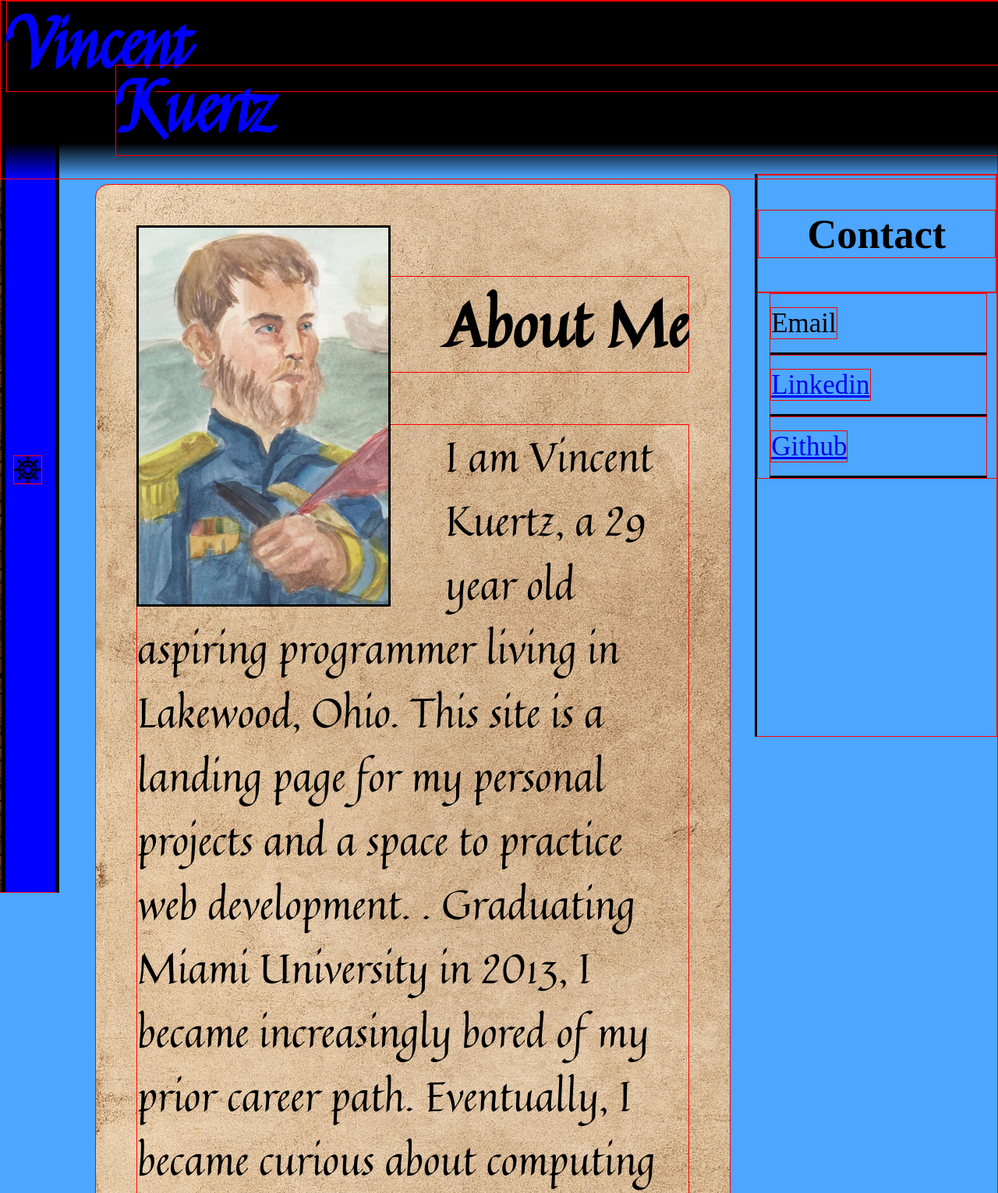
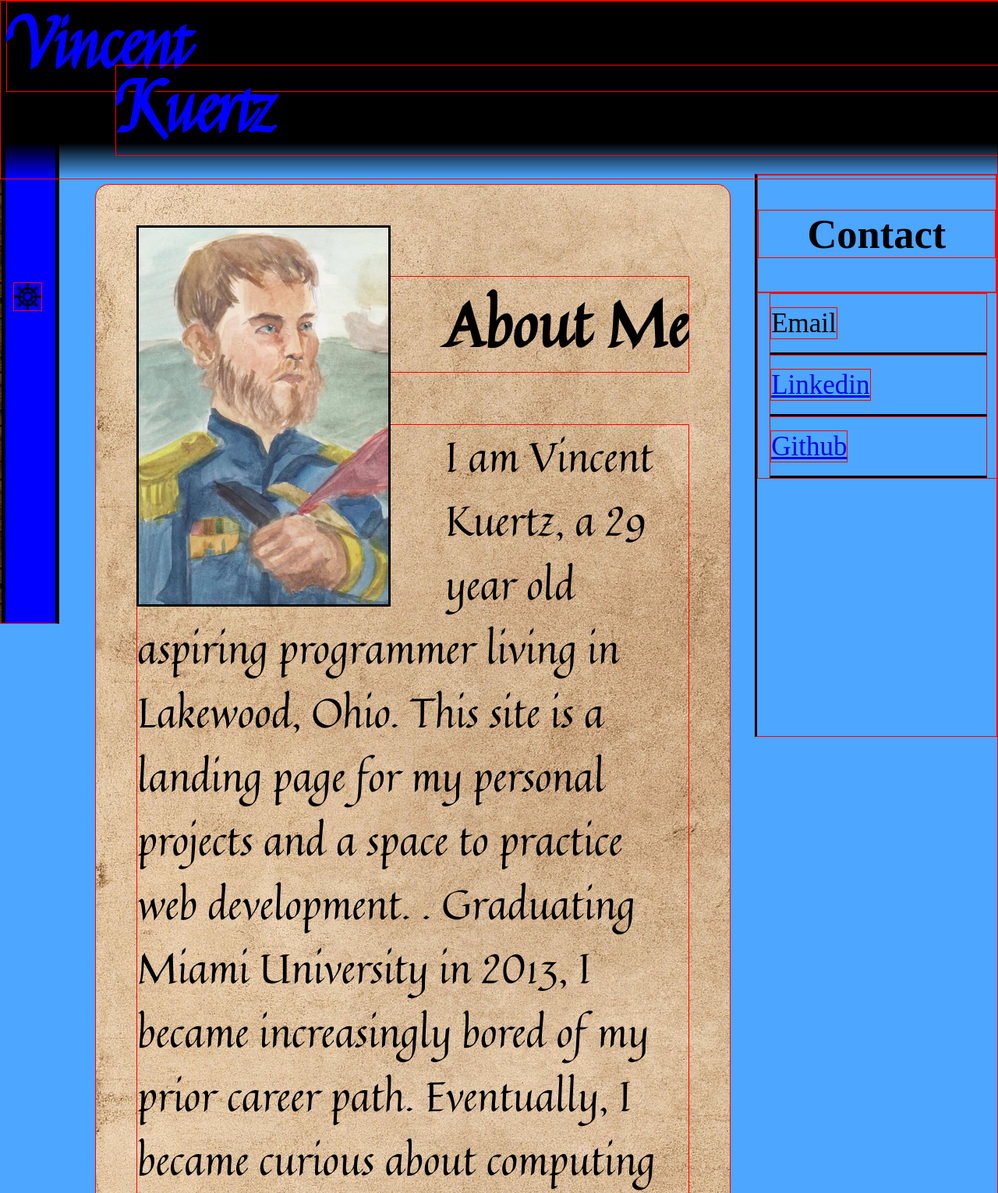
Before and after one commit to kuertzva/full-site, a Flask app: page / in a window 1280 px wide. Shown: the top 1530 px of the page at 78% size. Run offline with Flask 2, Linux system fonts and the light colour scheme; some libraries are stand-ins or nearby versions.

Commit message:
fixed nav bar, for real this time

```diff
--- a/static/styles.css
+++ b/static/styles.css
@@ -202,9 +202,9 @@ p {
   left: 4rem;
 }
 
-#banner-offset{
+#banner-buffer{
   z-index: -1;
-  height: calc(6.5rem * .79);
+  height: 6.5rem;
 }
 
 #frame {
@@ -218,10 +218,10 @@ p {
 /* navbar */
 
 #nav-bar {
-  position: sticky;
+  position: fixed;
   margin: 0px;
   float: left;
-  top: 0;
+  bottom: 0px;
   left: calc(var(--nav-content-width) * -1);
   width: calc(var(--nav-content-width) + 2rem);
   height: 120vh;
@@ -235,7 +235,9 @@ p {
 }
 
 #nav-frame {
-  top: -20vh;
+  position: sticky;
+  top: 0;
+  left: 0;
   margin: 0px 0px 0px 0px;
   padding: 0vh 0px 0px 0px;
   background-image: url('./bkgd/wood-plank.jpg');
@@ -303,7 +305,7 @@ p {
   position: absolute;
   float: right;
   width: 1rem;
-  top: 50vh;
+  bottom: 50vh;
   right: .5rem;
   animation-name: wheel-spin;
   animation-duration: 1s;
--- a/templates/new_layout.html
+++ b/templates/new_layout.html
@@ -18,6 +18,7 @@
     </div>
     <div id='frame'>
       <div id='nav-bar'>
+        <div id='banner-buffer'></div>
         <div id='nav-frame'>
           <ul>
             <br>
```
